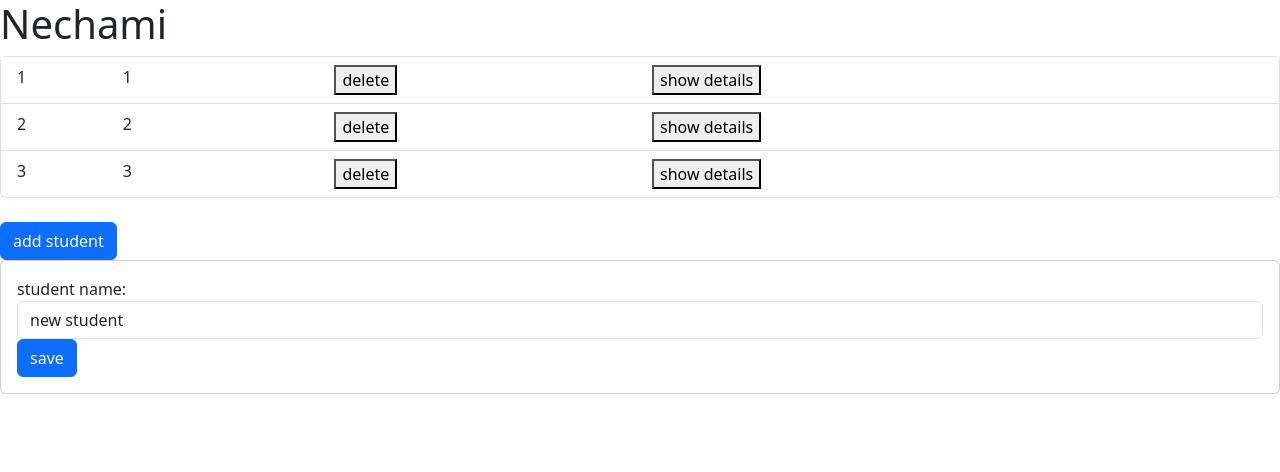
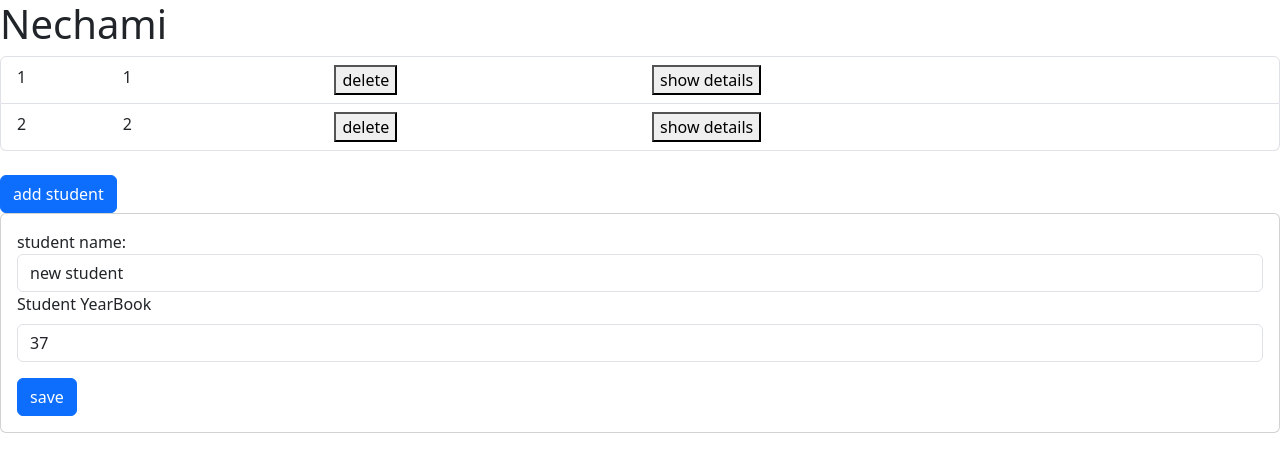
Before and after one commit to NechamaRos/agularCourse, an Angular app: page / in a window 1280 px wide. Both pictures are taken after a click on the button "add student". Shown: the top 472 px of the page. Built offline with nearby package versions, Linux system fonts and the light colour scheme.

Commit message:
videos 11-14

```diff
--- /dev/null
+++ b/src/app/student-form/student-form.component.html
@@ -0,0 +1,28 @@
+<div class="card" *ngIf="student else noStudent">
+    <div class="card-body">
+        <form [formGroup]="studentForm">
+            <div class="form-group">
+                <label for="name">student name:</label>
+                <input type="text" class="form-control" id="name" formControlName="name">
+                <ng-container *ngIf="studentForm.controls['name'].errors">
+                    <div class="alert alert-danger" *ngIf="studentForm.controls['name'].errors['required']">This field
+                        is required!</div>
+                    <div class="alert alert-danger" *ngIf="studentForm.controls['name'].errors['minlength']">This field
+                        is at least 3 chars!</div>
+                </ng-container>
+            </div>
+
+            <div class="mb-3">
+                <label for="yearBook" class="form-label">Student YearBook</label>
+                <input type="text" class="form-control" id="yearBook" formControlName="yearBook">
+            </div>
+            <button class="btn btn-primary" (click)="saveNewStudent()" [disabled]="!studentForm.valid">save</button>
+        </form>
+    </div>
+</div>
+
+<ng-template #noStudent>
+    <div class="card">
+        No student to display
+    </div>
+</ng-template>
--- /dev/null
+++ b/src/app/student-form/student-form.component.ts
@@ -0,0 +1,53 @@
+import { Component, EventEmitter, Input, Output } from '@angular/core';
+import { Student } from '../student.model';
+import { CommonModule } from '@angular/common';
+import { StudentDetailsComponent } from '../student-details/student-details.component';
+import { FormGroup, ReactiveFormsModule, Validators } from '@angular/forms';
+import { FormControl } from '@angular/forms';
+
+@Component({
+  selector: 'student-form',
+  imports: [CommonModule,ReactiveFormsModule],
+  templateUrl: './student-form.component.html'
+})
+
+export class StudentFormComponent {
+  constructor(){
+
+  }
+  students: Student[] = [{ id: 1, name: "1", yearBook: 22, active: true, marks: [{ subject: "English", grade: 100 }, { subject: "math", grade: 99 }] },
+                         { id: 2, name: "2", yearBook: 81, active: true, marks: [{ subject: "English", grade: 80 }, { subject: "math", grade: 89 }] }];
+
+studentForm!: FormGroup;
+
+private _student!: Student;
+
+public get student(): Student {
+  return this._student;
+}
+  @Input()
+  public set student(value: Student) {
+    this._student = value;
+    this.studentForm=new FormGroup({
+      "id": new FormControl(this.student.id),
+      "name": new FormControl(this.student.name, { validators: [Validators.required, Validators.minLength(3)] }),
+      "yearBook": new FormControl(this.student.yearBook),
+      "active": new FormControl(true),
+      "marks": new FormControl(this.student.marks)
+    })
+  }
+  @Output()
+  onSaveStudent: EventEmitter<Student> = new EventEmitter();
+
+
+  saveNewStudent() {
+    this.student.name=this.studentForm.value.name;
+    this.student.yearBook=this.studentForm.value.yearBook;
+    this.student.active=this.studentForm.value.active;
+    this.student.marks=this.student.marks;
+    //אם יש אותם שדות לא צריך לפרט כל שדה בנפרד
+   // this.student=this.studentForm.value;
+
+    this.onSaveStudent.emit(this.student)
+  }
+}
--- a/src/app/student.model.ts
+++ b/src/app/student.model.ts
@@ -1,8 +1,14 @@
 export class Student{
-    id!:number;
+    id:number;
     name:string;
+    yearBook:number;
+    active:boolean;
+    marks?:{subject:string,grade:number}[];
 
-    constructor(name: string) {
+    constructor(name: string,yearbook:number) {
+        this.id = 0;
         this.name = name;
+        this.yearBook = yearbook;
+        this.active = true;
     }
 }
--- a/src/app/students-list/students-list.component.html
+++ b/src/app/students-list/students-list.component.html
@@ -18,4 +18,4 @@
 
 <button class="btn btn-primary" (click)="addNewStudent()">add student</button>
 
-<student-details *ngIf="selectedStudent" [student]="selectedStudent" (onSaveStudent)="addStudentToList($event)"></student-details>
+<student-form *ngIf="selectedStudent" [student]="selectedStudent" (onSaveStudent)="updateStudentToList($event)"></student-form>
--- a/src/app/students-list/students-list.component.ts
+++ b/src/app/students-list/students-list.component.ts
@@ -2,14 +2,17 @@ import { Component } from '@angular/core';
 import { Student } from '../student.model';
 import { CommonModule } from '@angular/common';
 import { StudentDetailsComponent } from '../student-details/student-details.component';
+import { StudentFormComponent } from '../student-form/student-form.component';
+
 
 @Component({
   selector: 'students-list',
-  imports: [CommonModule,StudentDetailsComponent],
+  imports: [CommonModule,StudentFormComponent],
   templateUrl: './students-list.component.html'
 })
 export class StudentsListComponent {
-  students = [{ id: 1, name: "1" }, { id: 2, name: "2" }, { id: 3, name: "3" }];
+  students:Student [] =[{ id: 1, name: "1",yearBook:22,active:true,marks:[{subject:"English",grade:100},{subject:"math",grade:99}] },
+  { id: 2, name: "2",yearBook:81,active:true,marks:[{subject:"English",grade:80},{subject:"math",grade:89}] }];
 
   selectedStudent:Student|undefined;
 
@@ -21,12 +24,20 @@ export class StudentsListComponent {
     this.selectedStudent=studentToShow;
   }
 
-  addStudentToList(studentToAdd:Student){
-    this.students.push(studentToAdd)
+  updateStudentToList(studentToUpdate:Student){
+    if(studentToUpdate.id==0){
+      studentToUpdate.id=this.students.length+1;
+      this.students.push(studentToUpdate)
+    }
+    else{
+      let studentToUpdate2=this.students.filter(x=>x.id==studentToUpdate.id)[0];
+      let indexOfStudentToUpdate=this.students.indexOf(studentToUpdate2);
+      this.students[indexOfStudentToUpdate]=studentToUpdate;
+    }
     this.selectedStudent=undefined
   }
 
   addNewStudent(){
-    this.selectedStudent=new Student("new student")
+    this.selectedStudent=new Student("new student",37)
   }
 }
```
Also changed, not shown: src/app/app.module.ts (+8 -2 lines).
